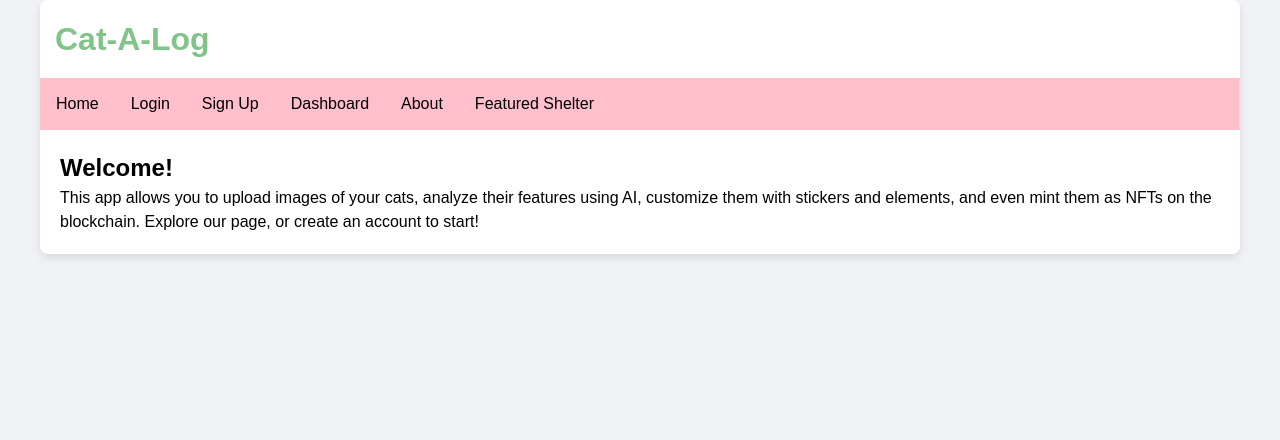
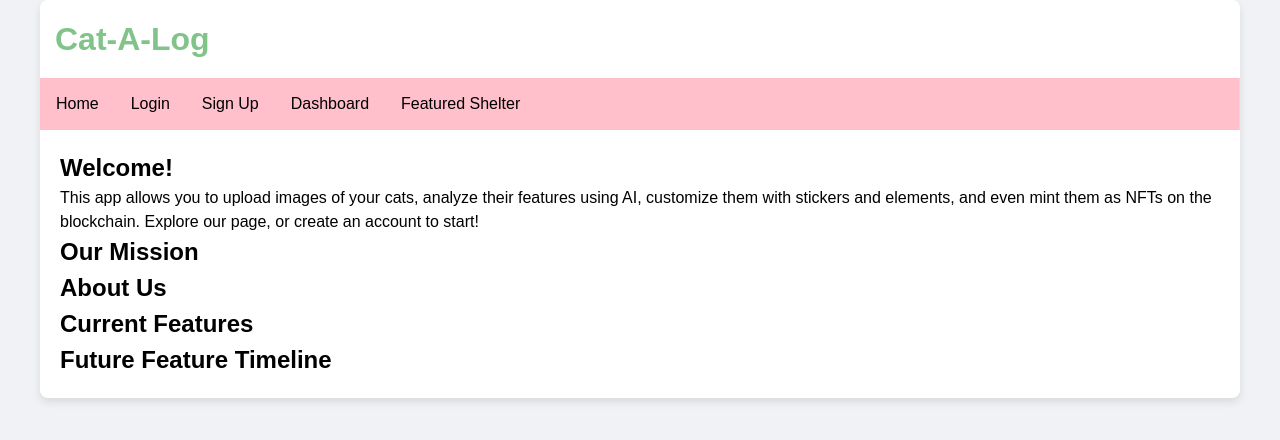
Before and after one commit to Akeldamaa/Cat-A-Log, a React (Vite) app in the folder frontend/: page / in a window 1280 px wide. Shown: the top 440 px of the page. Built offline with nearby package versions, Linux system fonts and the light colour scheme.

Commit message:
Delete about us page
delete about us page (moved to home page)

```diff
--- a/frontend/src/App.jsx
+++ b/frontend/src/App.jsx
@@ -4,7 +4,6 @@ import Signup from "./pages/Signup/Signup";
 import Home from "./pages/Home/Home";
 import Login from "./pages/Login/Login";
 import DashBoard from "./pages/Dashboard/Dashboard";
-import About from "./pages/About/About";
 import FeaturedShelter from "./pages/FeaturedShelter/FeaturedShelter";
 import ForgotPassword from "./pages/ForgotPassword/ForgotPassword";
 import Error from "./pages/Error/Error";
@@ -17,7 +16,6 @@ export default function App() {
       <Route path="/" element={<Home />} />
       <Route path="featured-shelter" element={<FeaturedShelter />} />
       <Route path="forgot-password" element={<ForgotPassword />} />
-      <Route path="about" element={<About />} />
       <Route element={<AuthenticatedRoutes />}>
         {/* All authenticated routes (routes that can only be accessed when users are not logged in) are stored here. Remove the signup and login route from here to access them without logging out*/}
         <Route path={"/signup"} element={<Signup />} />
--- a/frontend/src/components/layout/Navbar.jsx
+++ b/frontend/src/components/layout/Navbar.jsx
@@ -26,11 +26,6 @@ export default function Navbar() {
           </Link>
         </li>
         <li>
-          <Link to="/about" className="nav-link">
-            About
-          </Link>
-        </li>
-        <li>
           <Link to="/featured-shelter" className="nav-link">
             Featured Shelter
           </Link>
--- a/frontend/src/pages/About/About.css
+++ /dev/null
@@ -1,10 +0,0 @@
-/*
-Color Pallete Reference Guide:
-Blue: #95b3ff
-Pink: #ffc0cb
-Green: #81c489
-*/
-
-.about-section {
-  padding: 20px;
-}
--- a/frontend/src/pages/About/About.jsx
+++ /dev/null
@@ -1,20 +0,0 @@
-import "./About.css";
-import Navbar from "../../components/layout/Navbar";
-
-export default function About() {
-  return (
-    <div className="home-wrapper">
-      <div className="home-container">
-        <div className="banner">
-          <h1>Cat-A-Log</h1>
-        </div>
-        <div className="navbar">
-          <Navbar />
-        </div>
-        <div className="about-section">
-          <h2>About Cat-A-Log</h2>
-        </div>
-      </div>
-    </div>
-  );
-}
--- a/frontend/src/pages/Dashboard/Dashboard.jsx
+++ b/frontend/src/pages/Dashboard/Dashboard.jsx
@@ -13,7 +13,7 @@ const DashBoard = () => {
     <div className="dashboard-container">
       <ResponsiveSidebar />
       <div className="content">
-        <TestApi />
+        {/* <TestApi /> */}
         <Welcome />
         <Upload />
         <DataInputForm />
--- a/frontend/src/pages/Home/Home.jsx
+++ b/frontend/src/pages/Home/Home.jsx
@@ -12,6 +12,7 @@ export default function Home() {
           <Navbar />
         </div>
         <div className="home-section">
+          <div className="welcome-section">
             <h2>Welcome!</h2>
             <p>
               This app allows you to upload images of your cats, analyze their
@@ -20,6 +21,32 @@ export default function Home() {
               create an account to start!
             </p>
           </div>
+          <div className="mission-statement">
+            <h2>Our Mission</h2>
+            <p>
+
+            </p>
+          </div>
+          <div className="about-us">
+            <h2>About Us</h2>
+            <p>
+
+            </p>
+          </div>
+          <div className="current-abilities">
+            <h2>Current Features</h2>
+            <p>
+
+            </p>
+          </div>
+          <div className="feature-timeline">
+            <h2>Future Feature Timeline</h2>
+            <p>
+
+            </p>
+          </div>
+
+        </div>
       </div>
     </div>
   );
```
Lines whose indentation alone changed are shown as unchanged.
